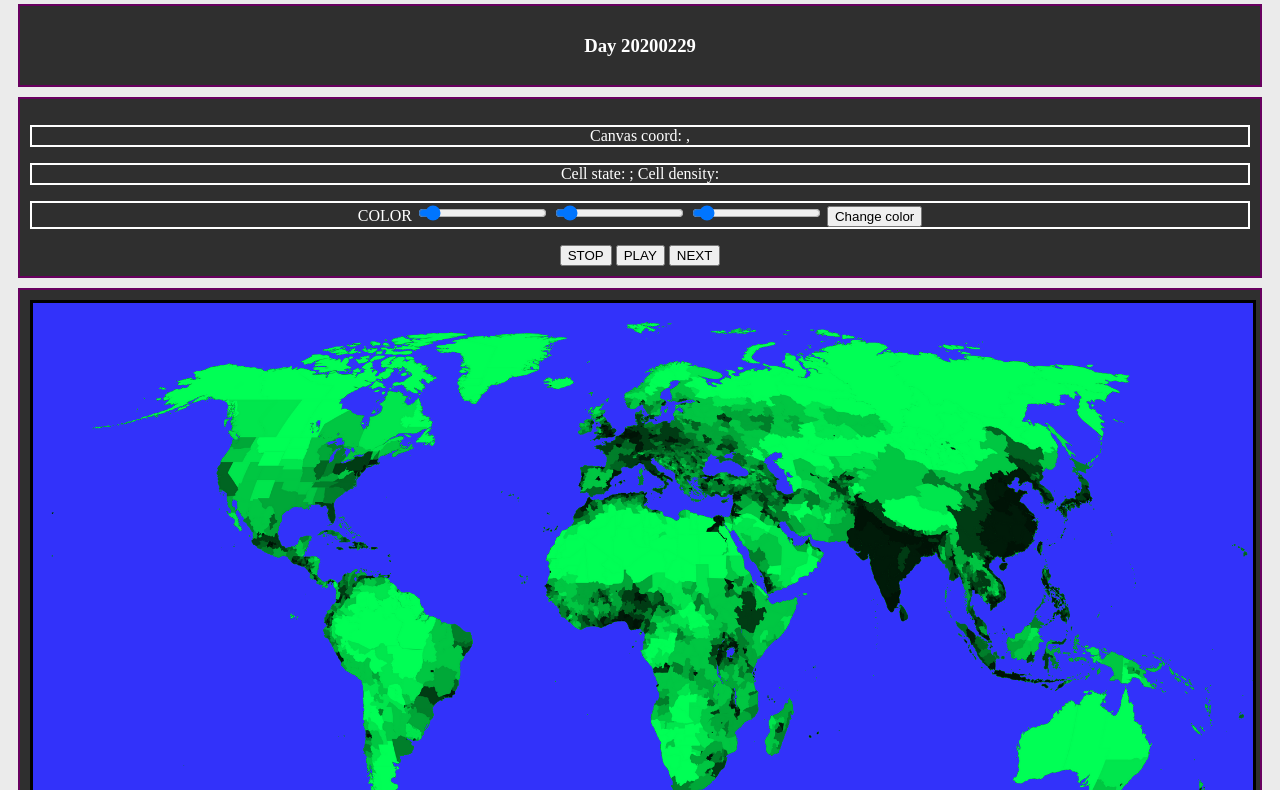
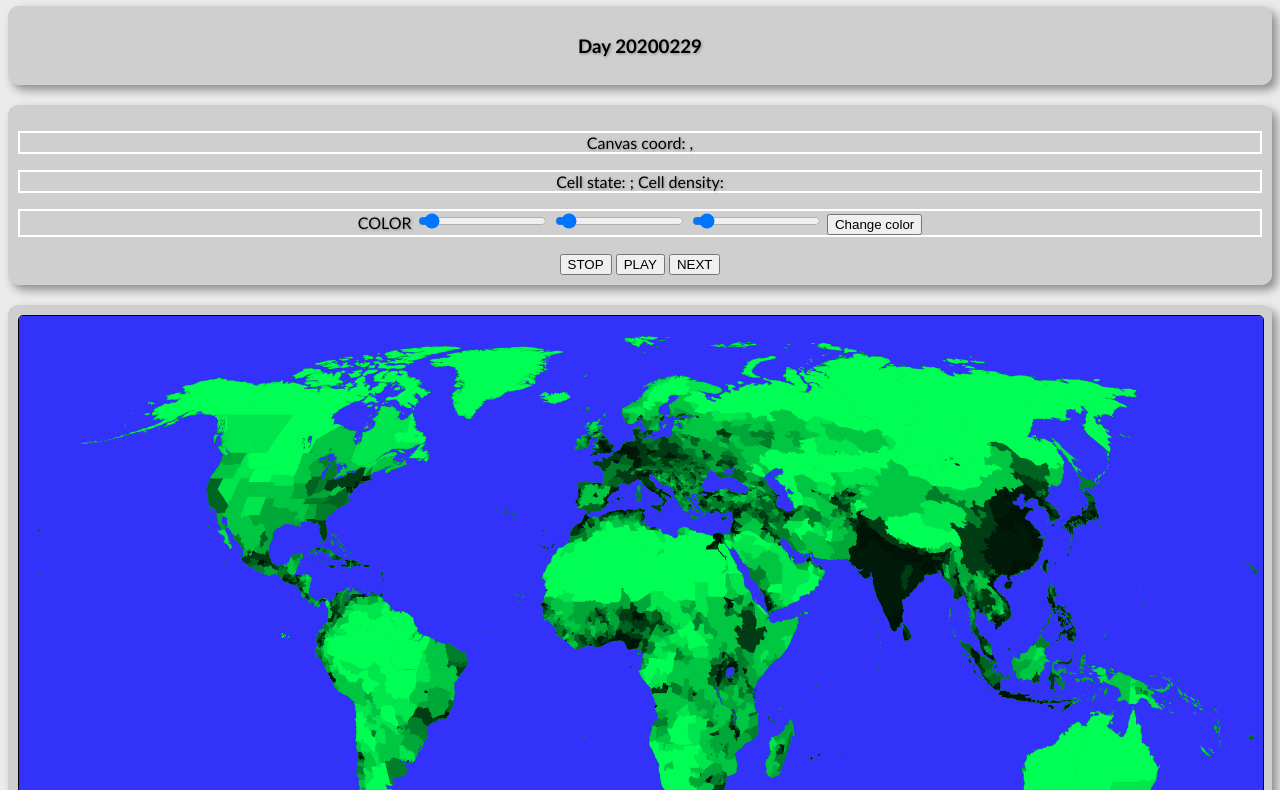
Before and after one commit to StephaneBranly/Game_of_life_Virus, a plain HTML site: page index.html in a window 1280 px wide. Shown: the part 76-866 px from the top of the page. Drawn offline with Linux system fonts and the light colour scheme.

Commit message:
fix: design +

```diff
--- a/ressources/style.css
+++ b/ressources/style.css
@@ -1,22 +1,26 @@
 body {
+  font-family: "Trebuchet MS", "Lucida Sans Unicode", "Lucida Grande",
+    "Lucida Sans", Arial, sans-serif;
   text-align: center;
   background-color: rgb(235, 235, 235);
-  color: rgb(104, 0, 95);
+  text-shadow: 1px 1px 3px rgb(141, 141, 141);
 }
 
 div {
-  border: 2px solid rgb(104, 0, 95);
-  margin: 10px;
-  color: white;
+  margin-top: 20px;
+  color: black;
   padding: 10px;
-  background-color: rgba(0, 0, 0, 0.8);
+  background-color: rgb(207, 207, 207);
+  box-shadow: 5px 5px 10px rgb(141, 141, 141);
+  border-radius: 10px;
 }
 
 div p {
   border: 2px solid white;
 }
 canvas {
-  border: 3px solid black;
+  border: 1px solid black;
+  border-radius: 5px;
 }
 
 #canvas_terrain,
```
